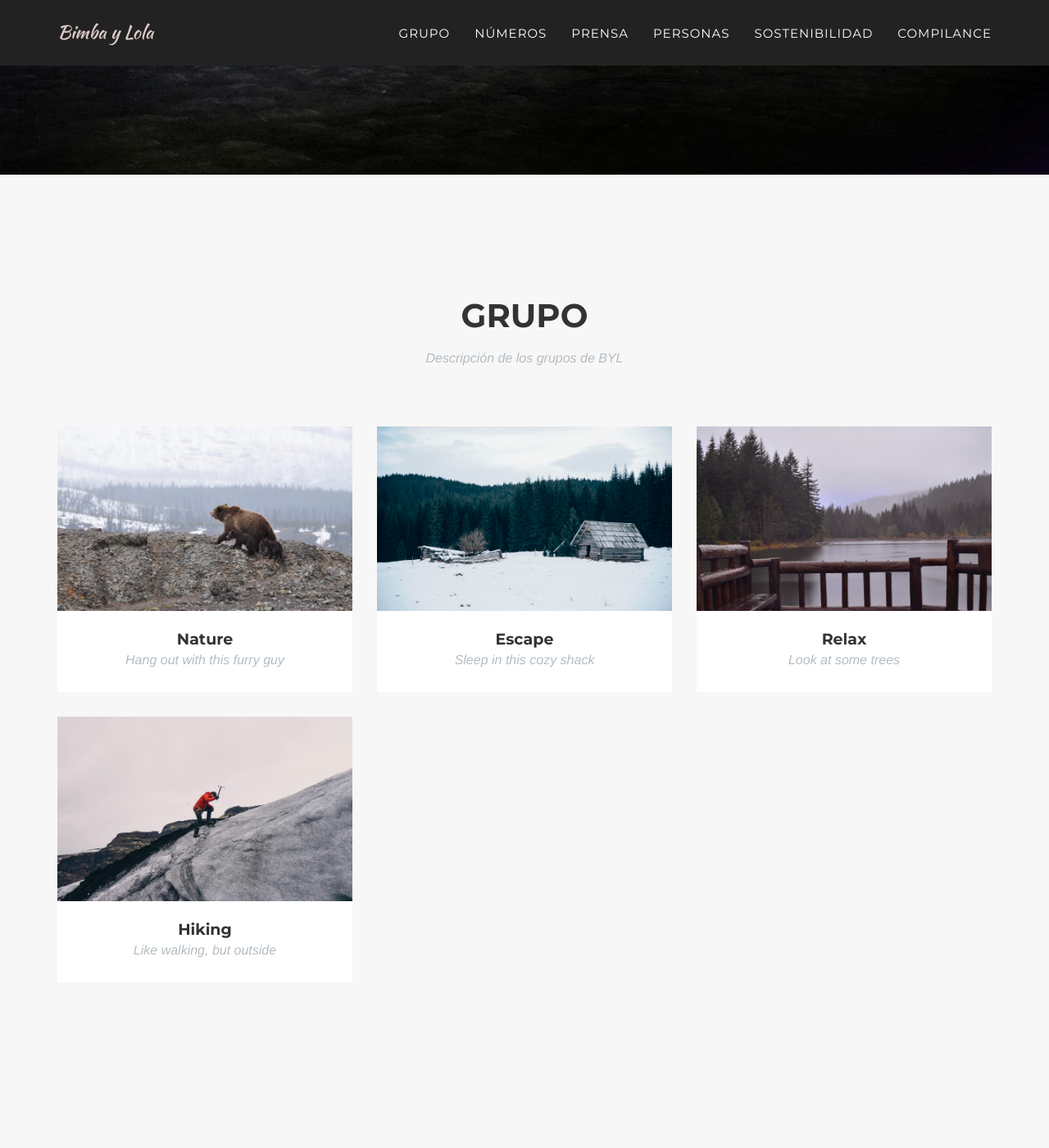
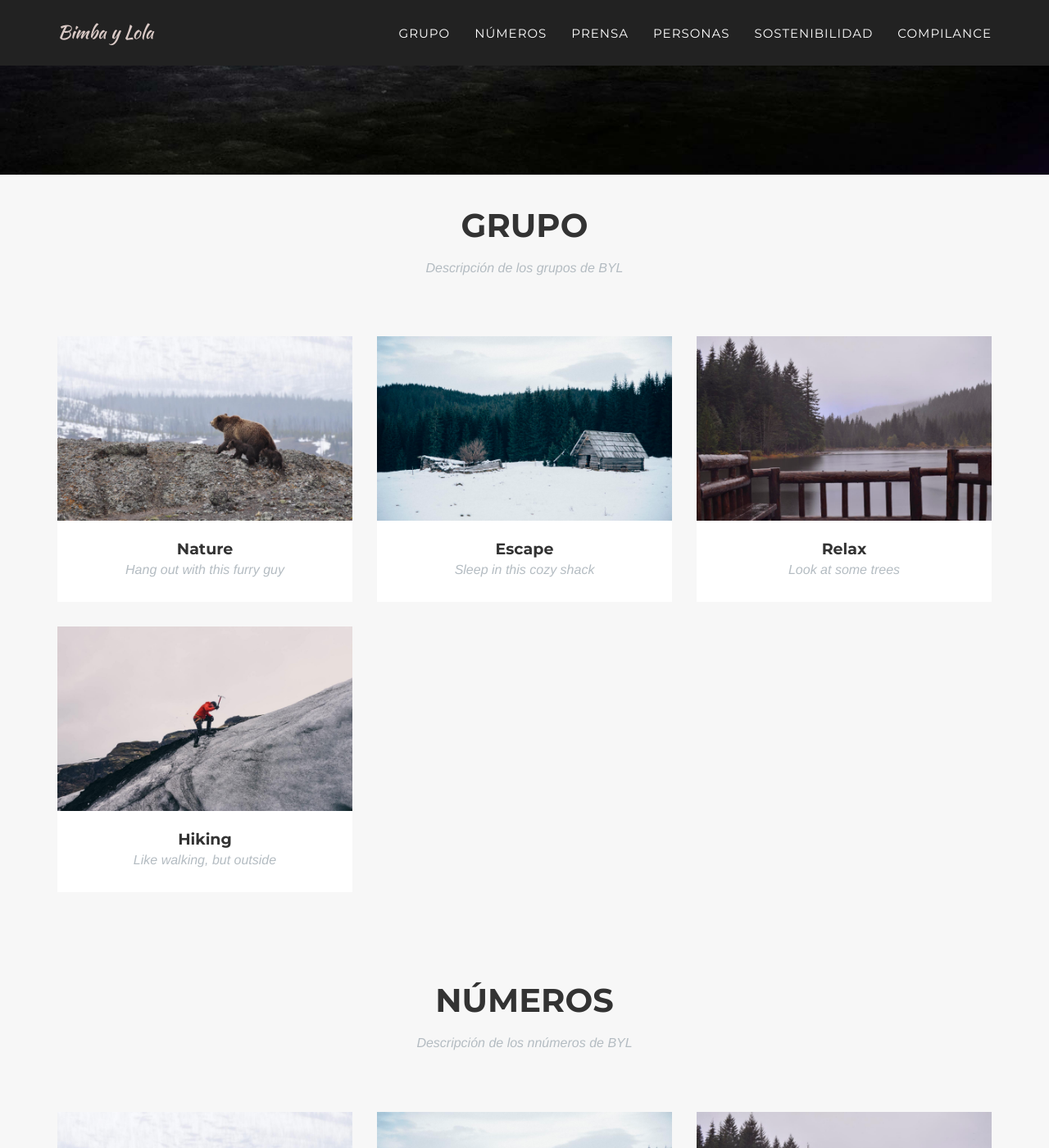
Before and after one commit to insmpa00/siteleaf, a Jekyll site: the page built from index.markdown, in a window 1280 px wide and 1400 px high, scrolled down 545 px. Shown: the whole window at 82% size. Built offline with Jekyll 4.4.1, drawn with Linux system fonts in a browser that asks for light colours; some web fonts are replaced.

Commit message:
Updated Agency

```diff
--- a/_includes/css/agency.css
+++ b/_includes/css/agency.css
@@ -322,7 +322,7 @@ header .intro-text .intro-heading {
 }
 
 section {
-    padding: 100px 0;
+    padding: 30px 0;
 }
 
 section h2.section-heading {
@@ -342,7 +342,7 @@ section h3.section-subheading {
 
 @media(min-width:768px) {
     section {
-        padding: 150px 0;
+        padding: 40px 0;
     }
 }
 
```
